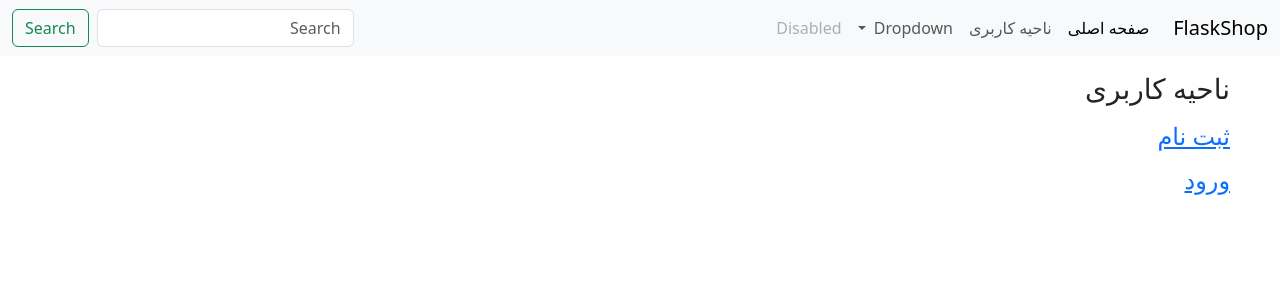
After one commit to ark948/flask_project_01, a Flask app: page /auth/ in a window 1280 px wide. The commit adds this page. Shown: the top 300 px of the page. Run offline with Flask 3, Linux system fonts and the light colour scheme; some libraries are stand-ins or nearby versions.

Commit message:
Added auth blueprint

```diff
--- a/app/__init__.py
+++ b/app/__init__.py
@@ -3,6 +3,7 @@ from flask import Flask
 from config import Config
 from flask_sqlalchemy import SQLAlchemy
 from flask_migrate import Migrate
+
 
 db = SQLAlchemy()
 migrate = Migrate()
@@ -18,4 +19,7 @@ def create_app(config_class=Config):
     from app.main import bp as main_bp
     app.register_blueprint(main_bp)
 
+    from app.auth import bp as auth_bp
+    app.register_blueprint(auth_bp, url_prefix='/auth')
+
     return app
--- /dev/null
+++ b/app/auth/__init__.py
@@ -0,0 +1,5 @@
+from flask import Blueprint
+
+bp = Blueprint('auth', __name__)
+
+from app.auth import routes
--- /dev/null
+++ b/app/auth/routes.py
@@ -0,0 +1,14 @@
+from flask import render_template, url_for
+from app.auth import bp
+
+@bp.route('/')
+def index():
+    return render_template('auth/index.html')
+
+@bp.route('/register', methods=['GET', 'POST'])
+def register():
+    return render_template('auth/register.html')
+
+@bp.route('/login', methods=['GET', 'POST'])
+def login():
+    return render_template('auth/login.html')
--- /dev/null
+++ b/app/templates/auth/index.html
@@ -0,0 +1,11 @@
+{% extends "base.html" %}
+
+{% block content %}
+
+<p><h3 style="padding-right: 50px;">ناحیه کاربری</h3></p>
+
+<p><h4 style="padding-right: 50px;"><a href="{{ url_for('auth.register') }}">ثبت نام</a></h4></p>
+
+<p><h4 style="padding-right: 50px;"><a href="{{ url_for('auth.login') }}">ورود</a></h4></p>
+
+{% endblock %}
--- a/app/templates/base.html
+++ b/app/templates/base.html
@@ -23,10 +23,10 @@
       <div class="collapse navbar-collapse" id="navbarSupportedContent">
         <ul class="navbar-nav me-auto mb-2 mb-lg-0">
           <li class="nav-item">
-            <a class="nav-link active" aria-current="page" href="#">Main</a>
+            <a class="nav-link active" aria-current="page" href="#">صفحه اصلی</a>
           </li>
           <li class="nav-item">
-            <a class="nav-link" href="#">Auth</a>
+            <a class="nav-link" href="{{ url_for('auth.index') }}">ناحیه کاربری</a>
           </li>
           <li class="nav-item dropdown">
             <a class="nav-link dropdown-toggle" href="#" role="button" data-bs-toggle="dropdown" aria-expanded="false">
--- /dev/null
+++ b/notes/03.txt
@@ -0,0 +1,2 @@
+1. Installing flask-wtf: venv> pip install flask-wtf
+2. Add forms.py module to auth
```
Also changed, not shown: app/templates/auth/register.html (added, +7 -0 lines), notes/02.txt (+8 -0 lines), app/auth/forms.py (added), app/templates/auth/login.html (added).
